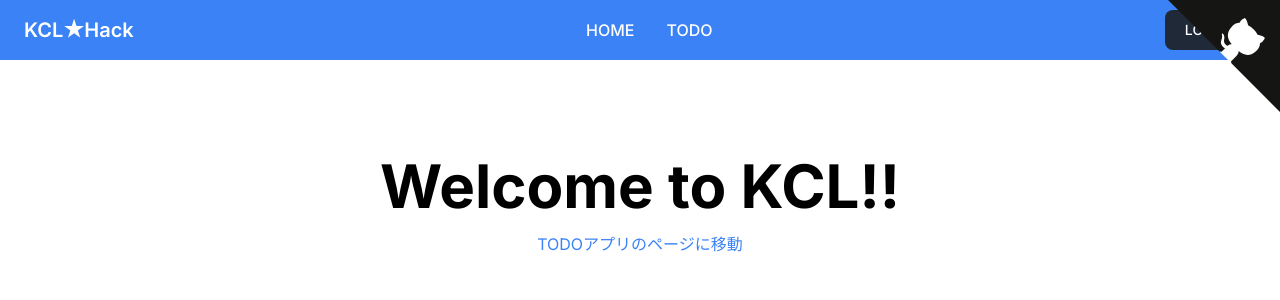
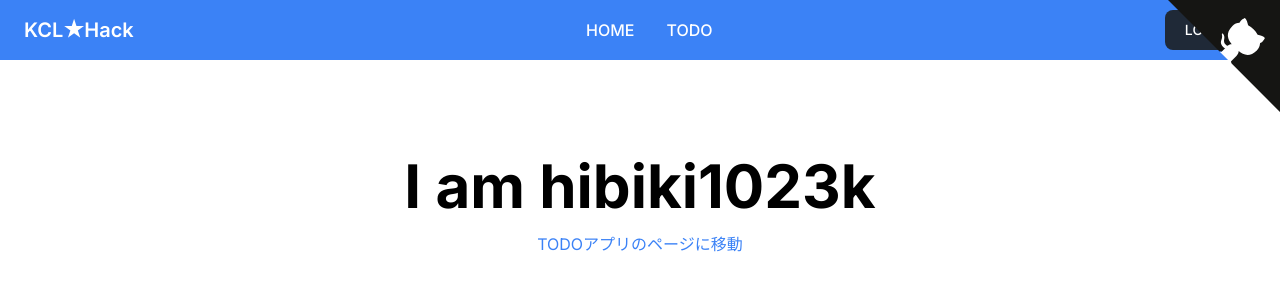
Before and after one commit to K-Kizuku/next-tutorial, a Next.js app: page / in a window 1280 px wide. Shown: the top 300 px of the page. Built offline with nearby package versions, Linux system fonts and the light colour scheme.

Commit message:
change: top page text

```diff
--- a/src/components/Octcat.tsx
+++ b/src/components/Octcat.tsx
@@ -3,7 +3,7 @@ import { FC } from "react";
 const Octcat: FC = () => {
   return (
     <a
-      href="https://github.com/K-Kizuku/next-tutorial"
+      href="https://github.com/hibiki1023k/next-tutorial?organization=hibiki1023k&organization=hibiki1023k"
       target="_blank"
       className="group fill-[#151513] text-white absolute top-0 border-0 right-0"
     >
--- a/src/pages/index.tsx
+++ b/src/pages/index.tsx
@@ -4,7 +4,7 @@ export default function Home() {
   return (
     <div className="flex items-center justify-center mt-24">
       <div className="text-center">
-        <div className=" text-6xl font-bold mb-4">Welcome to KCL!!</div>
+        <div className=" text-6xl font-bold mb-4">I am hibiki1023k</div>
         <Link href="/todo" className="text-blue-500">
           TODOアプリのページに移動
         </Link>
--- a/src/pages/todo/index.tsx
+++ b/src/pages/todo/index.tsx
@@ -49,14 +49,14 @@ const TodoApp: FC = () => {
       <div className="flex mb-4">
         <input
           type="text"
-          className="rounded-md m-2 p-2 flex-1 border outline-none focus:ring-2 focus:ring-blue-500"
+          className="rounded-md m-2 p-2 flex-1 border outline-none focus:ring-2 focus:ring-orange-300"
           placeholder="TODOを入力してね"
           value={inputValue}
           onChange={handleInputChange}
           onKeyDown={handleKeyDown}
         />
         <button
-          className="rounded-md m-2 px-4 py-2 bg-blue-500 text-white font-semibold"
+          className="rounded-md m-2 px-4 py-2 bg-orange-300 text-white font-semibold"
           onClick={handleAddTodo}
         >
           追加
```
